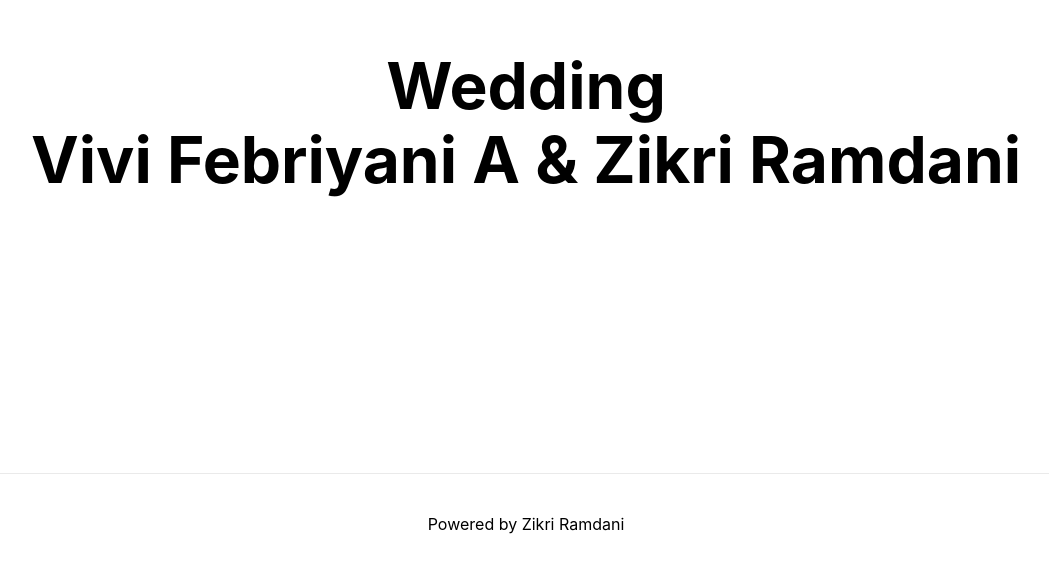
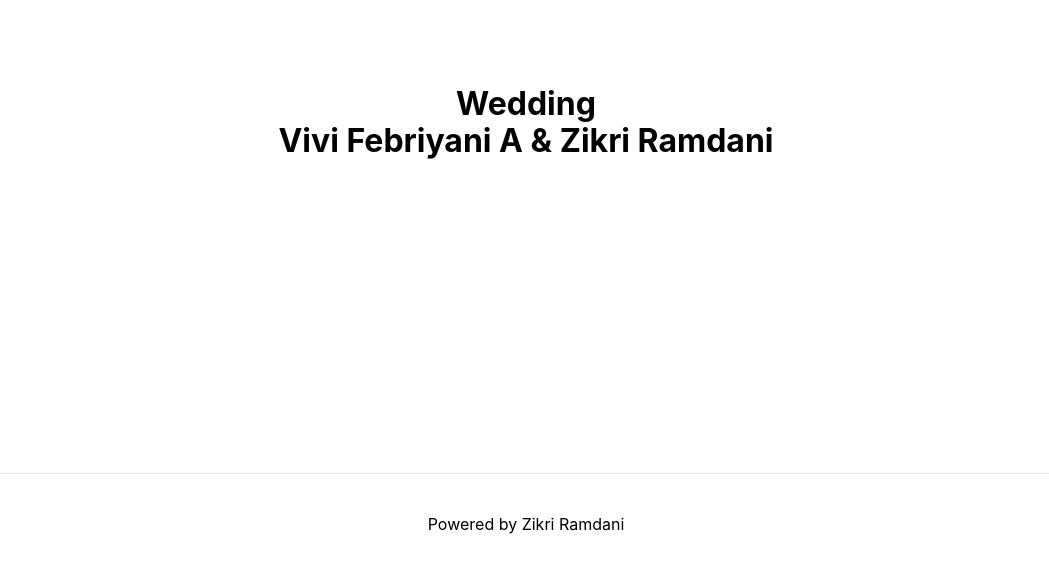
Before and after one commit to zikriramdani/nextjs4, a Next.js app: page /1 in a window 1280 px wide. Shown: the part 227-800 px from the top of the page, without its empty margins (114-1163 px from the left). Built offline with nearby package versions, Linux system fonts and the light colour scheme.

Commit message:
first commit

```diff
--- a/styles/Home.module.css
+++ b/styles/Home.module.css
@@ -47,7 +47,7 @@
 .title {
   margin: 0;
   line-height: 1.15;
-  font-size: 4rem;
+  /* font-size: 4rem; */
 }
 
 .title,
```
